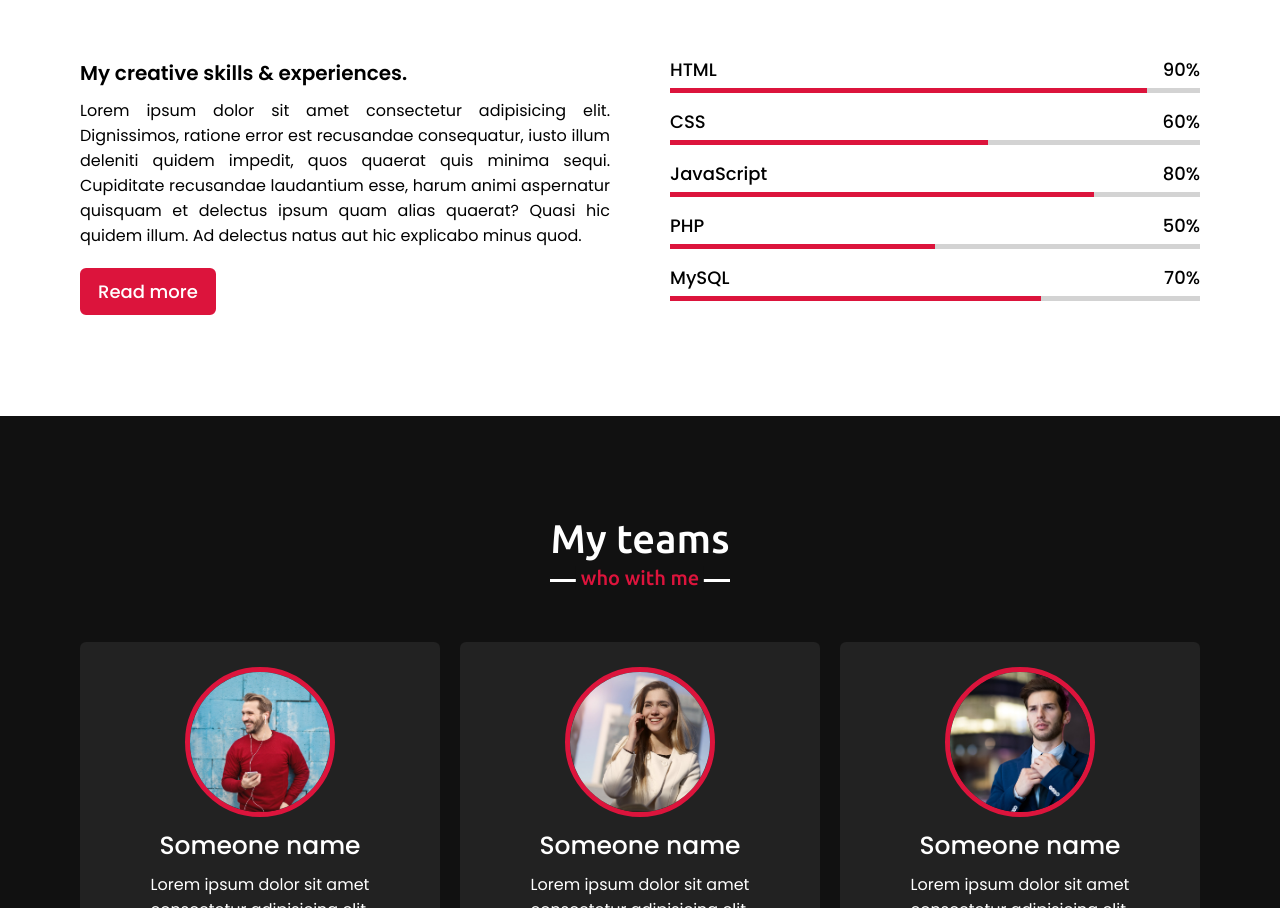
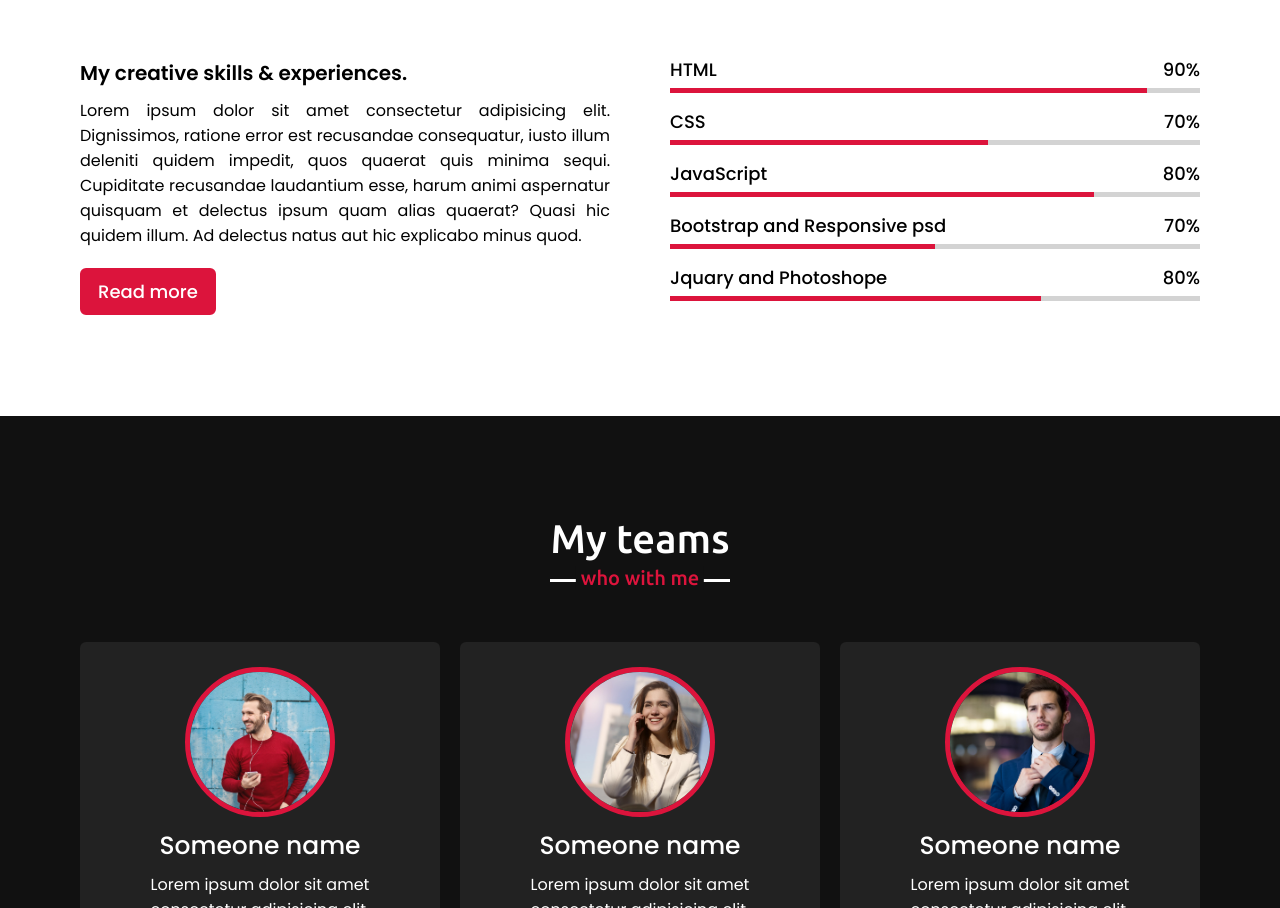
Before and after one commit to RAZA-ki/boy, a plain HTML site: page index.html in a window 1280 px wide. Shown: the part 2310-3218 px from the top of the page. Drawn offline with nearby package versions, Linux system fonts and the light colour scheme.

Commit message:
Update index.html

```diff
--- a/index.html
+++ b/index.html
@@ -115,7 +115,7 @@
                     <div class="bars">
                         <div class="info">
                             <span>CSS</span>
-                            <span>60%</span>
+                            <span>70%</span>
                         </div>
                         <div class="line css"></div>
                     </div>
@@ -128,15 +128,15 @@
                     </div>
                     <div class="bars">
                         <div class="info">
-                            <span>PHP</span>
-                            <span>50%</span>
+                            <span>Bootstrap and Responsive psd</span>
+                            <span>70%</span>
                         </div>
                         <div class="line php"></div>
                     </div>
                     <div class="bars">
                         <div class="info">
-                            <span>MySQL</span>
-                            <span>70%</span>
+                            <span>Jquary and Photoshope</span>
+                            <span>80%</span>
                         </div>
                         <div class="line mysql"></div>
                     </div>
```
